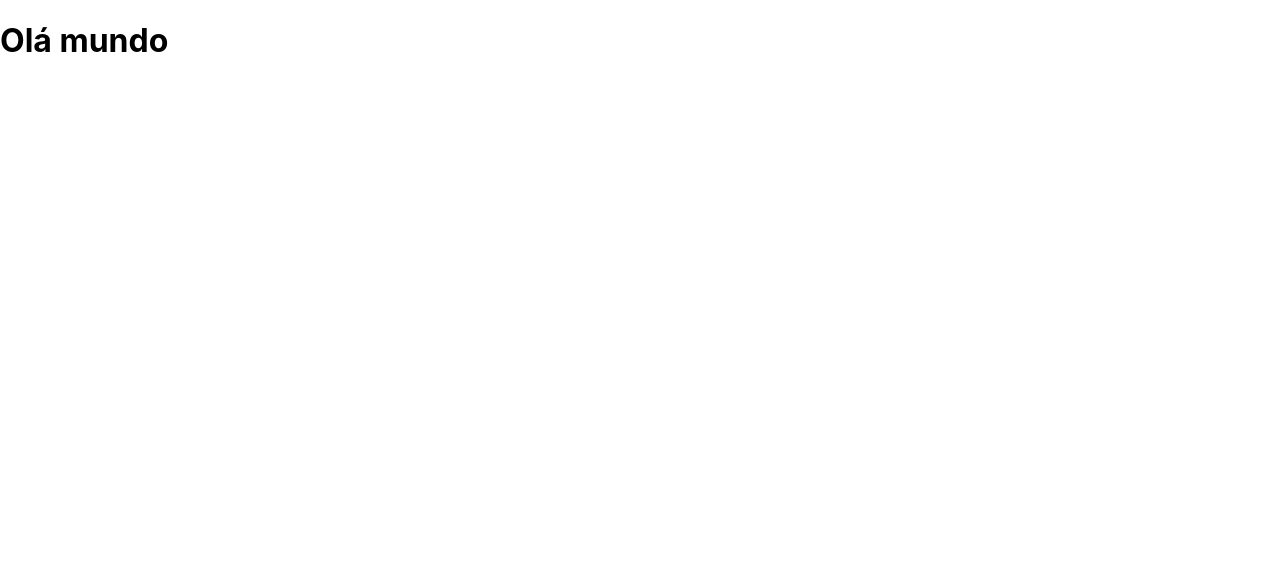
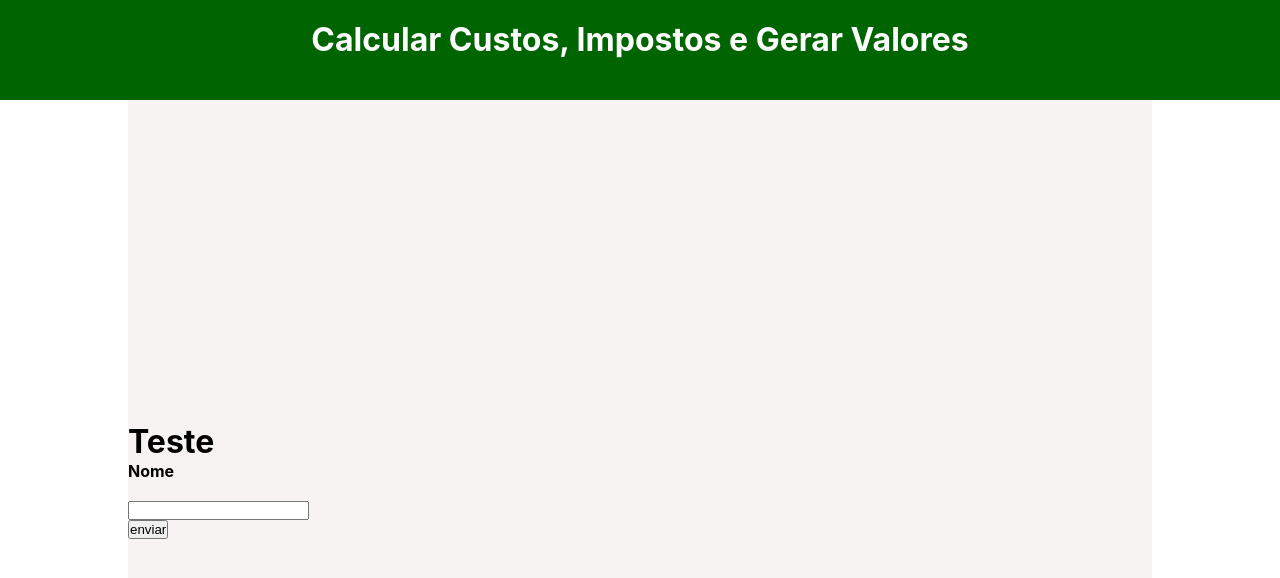
Before and after one commit to Vinicioscastro/CalcularCustosImpostos, a React (Create React App) app: page / in a window 1280 px wide. Shown: the top 578 px of the page. Built offline with nearby package versions, Linux system fonts and the light colour scheme.

Commit message:
navbar pronta

```diff
--- /dev/null
+++ b/src/assets/custo.css
@@ -0,0 +1,19 @@
+*{
+    padding: 0;
+    margin: 0;
+
+}
+.componentecusto{
+    width: 80%;
+    height: 100vh;
+    margin-left: auto;
+    margin-right: auto;
+    background-color: rgb(247, 243, 243);
+     display: flex;
+     justify-content: center;
+     flex-direction: column;
+     align-items:flex-start;
+}
+.componentecusto h1{
+    background-color: transparent;
+}
--- /dev/null
+++ b/src/assets/custo.js
@@ -0,0 +1,23 @@
+import React from "react";
+import "./custo.css";
+
+export default function Custo() {
+
+    var nome;
+
+  return (
+    <div className="componentecusto">
+
+      <h1>Teste</h1>
+      <b>Nome</b>
+      <br />
+      <input type="text" name="nome" value={nome}/>
+
+      <button onClick={console.log("vinicios")}>
+          enviar
+      </button>
+      <br />
+      <br />
+    </div>
+  );
+}
--- a/src/assets/teste.js
+++ b/src/assets/teste.js
@@ -1,7 +1,10 @@
-import React from 'react'
+import React from "react";
+import "./testes.css";
 
-export default function Teste(){
-    return(
-        <h1>Olá mundo</h1>
-    )
+export default function Teste() {
+  return (
+    <div className="navbar">
+      <h1>Calcular Custos, Impostos e Gerar Valores </h1>
+    </div>
+  );
 }
--- /dev/null
+++ b/src/assets/testes.css
@@ -0,0 +1,16 @@
+*{
+    margin: 0px;
+    padding: 0px;
+}
+.navbar{
+    width: 100vw;
+    height: 100px;
+    background-color: darkgreen;
+    display: flex;
+    justify-content: center;
+}
+.navbar h1{
+    color: white;
+    padding: 20px;
+    background-color: transparent;
+}
--- a/src/index.js
+++ b/src/index.js
@@ -4,11 +4,13 @@ import './index.css';
 import App from './App';
 import reportWebVitals from './reportWebVitals';
 import Teste from "./assets/teste"
+import Custo from "./assets/custo"
 
 ReactDOM.render(
   <React.StrictMode>
     {/* <App /> */}
     <Teste />
+    <Custo />
   </React.StrictMode>,
   document.getElementById('root')
 );
```
